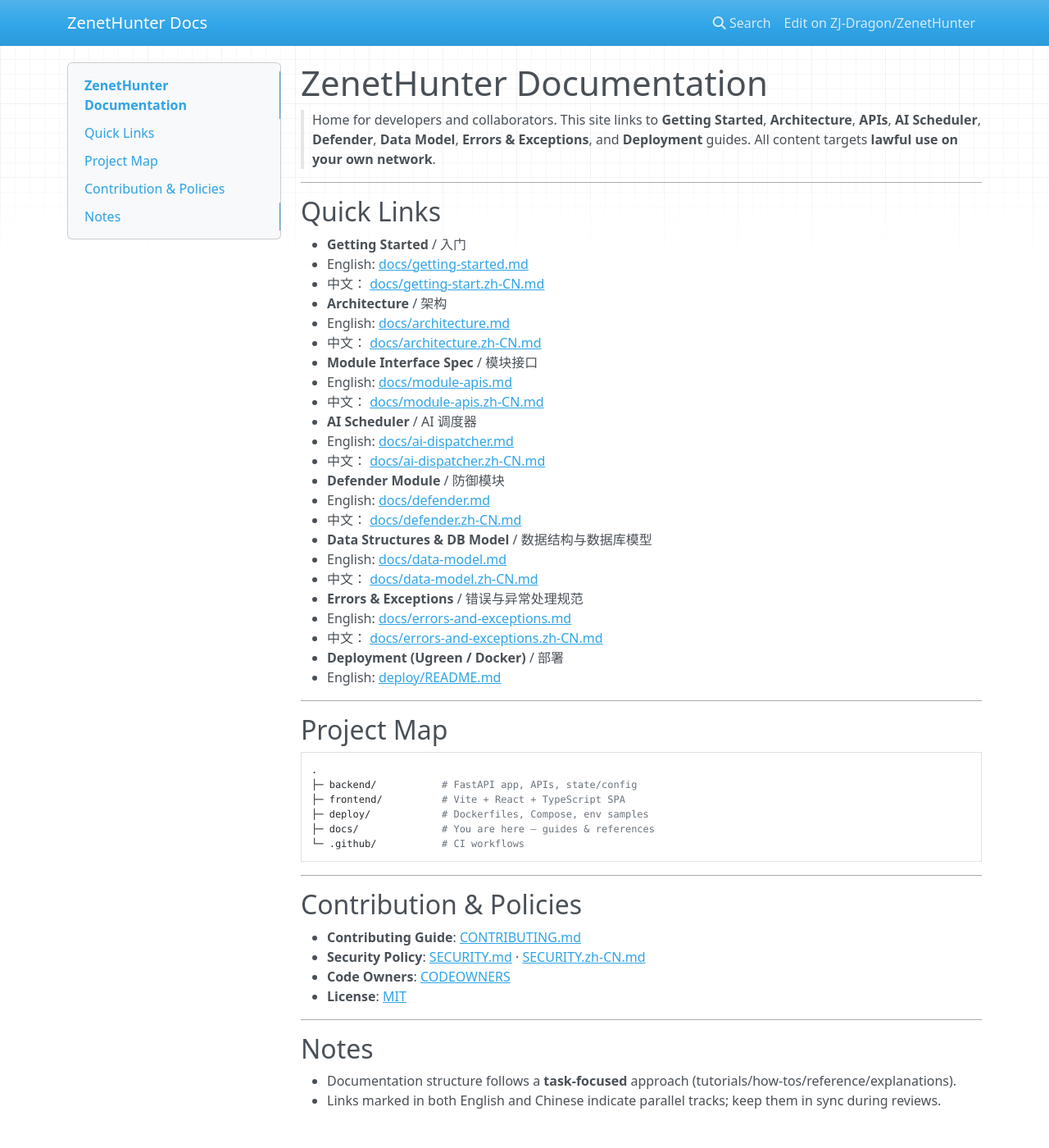
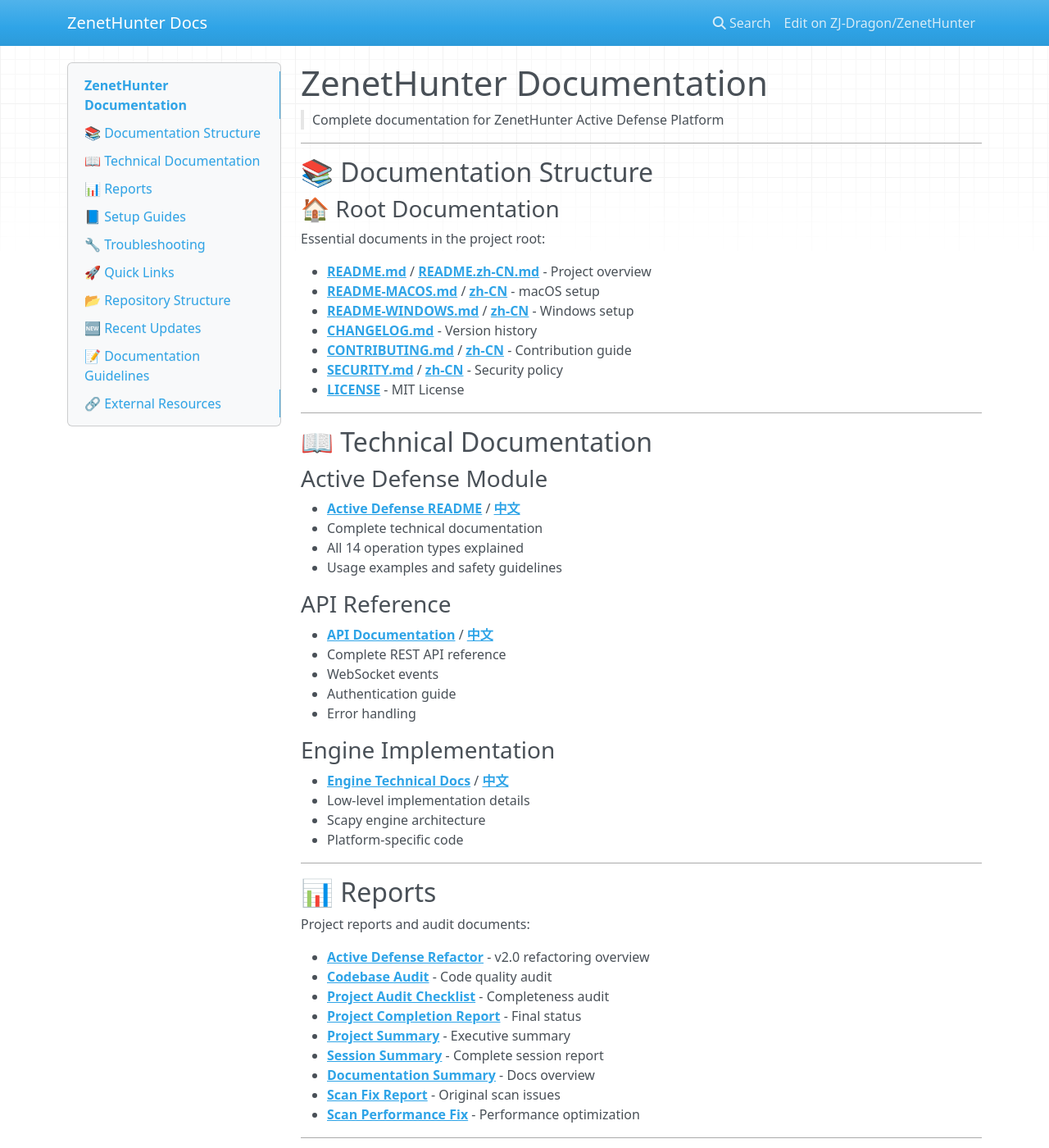
Before and after one commit to ZJ-Dragon/ZenetHunter, an MkDocs documentation site: the page built from docs/index.md, in a window 1280 px wide and 1400 px high. Shown: the whole window at 82% size. Built offline with MkDocs 1.6.1, drawn with Linux system fonts in a browser that asks for light colours; nearby versions of some CDN libraries; some of the changed text lies outside the part shown.

Commit message:
docs: update index with new documentation structure

````diff
--- a/docs/index.md
+++ b/docs/index.md
@@ -1,62 +1,182 @@
-
-
 # ZenetHunter Documentation
 
-> Home for developers and collaborators. This site links to **Getting Started**, **Architecture**, **APIs**, **AI Scheduler**, **Defender**, **Data Model**, **Errors & Exceptions**, and **Deployment** guides. All content targets **lawful use on your own network**.
+> Complete documentation for ZenetHunter Active Defense Platform
 
 ---
 
-## Quick Links
+## 📚 Documentation Structure
 
-- **Getting Started** / 入门
-  - English: [docs/getting-started.md](./getting-started.md)
-  - 中文： [docs/getting-start.zh-CN.md](./getting-start.zh-CN.md)
-- **Architecture** / 架构
-  - English: [docs/architecture.md](./architecture.md)
-  - 中文： [docs/architecture.zh-CN.md](./architecture.zh-CN.md)
-- **Module Interface Spec** / 模块接口
-  - English: [docs/module-apis.md](./module-apis.md)
-  - 中文： [docs/module-apis.zh-CN.md](./module-apis.zh-CN.md)
-- **AI Scheduler** / AI 调度器
-  - English: [docs/ai-dispatcher.md](./ai-dispatcher.md)
-  - 中文： [docs/ai-dispatcher.zh-CN.md](./ai-dispatcher.zh-CN.md)
-- **Defender Module** / 防御模块
-  - English: [docs/defender.md](./defender.md)
-  - 中文： [docs/defender.zh-CN.md](./defender.zh-CN.md)
-- **Data Structures & DB Model** / 数据结构与数据库模型
-  - English: [docs/data-model.md](./data-model.md)
-  - 中文： [docs/data-model.zh-CN.md](./data-model.zh-CN.md)
-- **Errors & Exceptions** / 错误与异常处理规范
-  - English: [docs/errors-and-exceptions.md](./errors-and-exceptions.md)
-  - 中文： [docs/errors-and-exceptions.zh-CN.md](./errors-and-exceptions.zh-CN.md)
-- **Deployment (Ugreen / Docker)** / 部署
-  - English: [deploy/README.md](../deploy/README.md)
+### 🏠 Root Documentation
+
+Essential documents in the project root:
+
+- **[README.md](../README.md)** / **[README.zh-CN.md](../README.zh-CN.md)** - Project overview
+- **[README-MACOS.md](../README-MACOS.md)** / **[zh-CN](../README-MACOS.zh-CN.md)** - macOS setup
+- **[README-WINDOWS.md](../README-WINDOWS.md)** / **[zh-CN](../README-WINDOWS.zh-CN.md)** - Windows setup
+- **[CHANGELOG.md](../CHANGELOG.md)** - Version history
+- **[CONTRIBUTING.md](../CONTRIBUTING.md)** / **[zh-CN](../CONTRIBUTING.zh-CN.md)** - Contribution guide
+- **[SECURITY.md](../SECURITY.md)** / **[zh-CN](../SECURITY.zh-CN.md)** - Security policy
+- **[LICENSE](../LICENSE)** - MIT License
 
 ---
 
-## Project Map
+## 📖 Technical Documentation
+
+### Active Defense Module
+
+- **[Active Defense README](active-defense/README.md)** / **[中文](active-defense/README.zh-CN.md)**
+  - Complete technical documentation
+  - All 14 operation types explained
+  - Usage examples and safety guidelines
+
+### API Reference
+
+- **[API Documentation](api/README.md)** / **[中文](api/README.zh-CN.md)**
+  - Complete REST API reference
+  - WebSocket events
+  - Authentication guide
+  - Error handling
+
+### Engine Implementation
+
+- **[Engine Technical Docs](../backend/app/core/engine/README.md)** / **[中文](../backend/app/core/engine/README.zh-CN.md)**
+  - Low-level implementation details
+  - Scapy engine architecture
+  - Platform-specific code
+
+---
+
+## 📊 Reports
+
+Project reports and audit documents:
+
+- **[Active Defense Refactor](reports/ACTIVE_DEFENSE_REFACTOR.md)** - v2.0 refactoring overview
+- **[Codebase Audit](reports/CODEBASE_AUDIT.md)** - Code quality audit
+- **[Project Audit Checklist](reports/PROJECT_AUDIT_CHECKLIST.md)** - Completeness audit
+- **[Project Completion Report](reports/PROJECT_COMPLETION_REPORT.md)** - Final status
+- **[Project Summary](reports/PROJECT_SUMMARY.md)** - Executive summary
+- **[Session Summary](reports/SESSION_SUMMARY.md)** - Complete session report
+- **[Documentation Summary](reports/DOCUMENTATION_SUMMARY.md)** - Docs overview
+- **[Scan Fix Report](reports/SCAN_FIX_REPORT.md)** - Original scan issues
+- **[Scan Performance Fix](reports/SCAN_PERFORMANCE_FIX.md)** - Performance optimization
+
+---
+
+## 📘 Setup Guides
+
+Installation and configuration guides:
+
+- **[Conda Setup](guides/CONDA_SETUP.md)** - Conda environment configuration
+- **[Environment Setup](guides/ENVIRONMENT_SETUP.md)** - Smart environment detection
+- **[Force Shutdown Guide](guides/FORCE_SHUTDOWN_GUIDE.md)** - Shutdown mechanisms
+
+---
+
+## 🔧 Troubleshooting
+
+Problem-solving guides and fixes:
+
+- **[Quick Fix Guide](troubleshooting/QUICK_FIX_GUIDE.md)** - Common issues quick reference
+- **[Import Errors Fix](troubleshooting/IMPORT_ERRORS_FIX.md)** - Module import issues
+- **[IDE Import Fix](troubleshooting/IDE_IMPORT_FIX.md)** - IDE configuration
+- **[Port Fix Guide](troubleshooting/PORT_FIX_GUIDE.md)** - Port occupation issues
+- **[Database Migration](troubleshooting/DATABASE_MIGRATION_REQUIRED.md)** - Schema migration
+- **[CLI Shutdown Fix](troubleshooting/CLI_SHUTDOWN_FIX.md)** - Ctrl+C handling
+- **[Shutdown Optimization](troubleshooting/SHUTDOWN_OPTIMIZATION.md)** - Graceful shutdown
+- **[Final Fixes Summary](troubleshooting/FINAL_FIXES_SUMMARY.md)** - All fixes overview
+
+---
+
+## 🚀 Quick Links
+
+### For New Users
+
+1. **[Getting Started](../README.md#quick-start)** - Installation and first run
+2. **[API Documentation](api/README.md)** - Using the REST API
+3. **[Quick Fix Guide](troubleshooting/QUICK_FIX_GUIDE.md)** - Common problems
+
+### For Developers
+
+1. **[Contributing Guide](../CONTRIBUTING.md)** - How to contribute
+2. **[Active Defense Docs](active-defense/README.md)** - Technical details
+3. **[Engine Implementation](../backend/app/core/engine/README.md)** - Low-level code
+
+### For Deployers
+
+1. **[Deployment Guide](../deploy/README.md)** - Production deployment
+2. **[Security Baseline](../deploy/SECURITY_BASELINE.md)** - Security configuration
+3. **[Network Setup](../deploy/NETWORK-SETUP.md)** - Network configuration
+
+---
+
+## 📂 Repository Structure
 
 ```
-.
-├─ backend/           # FastAPI app, APIs, state/config
-├─ frontend/          # Vite + React + TypeScript SPA
-├─ deploy/            # Dockerfiles, Compose, env samples
-├─ docs/              # You are here — guides & references
-└─ .github/           # CI workflows
+ZenetHunter/
+├── README.md / README.zh-CN.md          # Project overview
+├── CHANGELOG.md                         # Version history
+├── CONTRIBUTING.md                      # Contribution guide
+├── SECURITY.md                          # Security policy
+│
+├── docs/
+│   ├── index.md                         # This file
+│   ├── active-defense/                  # Active defense module docs
+│   ├── api/                             # API reference
+│   ├── reports/                         # Project reports ⭐
+│   ├── guides/                          # Setup guides ⭐
+│   └── troubleshooting/                 # Problem-solving ⭐
+│
+├── backend/                             # Python backend
+├── frontend/                            # React frontend
+├── deploy/                              # Deployment configs
+│
+├── cleanup.sh                           # Cleanup script ⭐
+├── fix-imports.sh                       # IDE fix script ⭐
+└── start-local.sh                       # Startup script
 ```
 
 ---
 
-## Contribution & Policies
+## 🆕 Recent Updates
 
-- **Contributing Guide**: [CONTRIBUTING.md](../CONTRIBUTING.md)
-- **Security Policy**: [SECURITY.md](../SECURITY.md) · [SECURITY.zh-CN.md](../SECURITY.zh-CN.md)
-- **Code Owners**: [CODEOWNERS](../CODEOWNERS)
-- **License**: [MIT](../LICENSE)
+- **2026-01-23**: Documentation reorganization
+  - Moved 19 docs to structured folders
+  - Created reports/guides/troubleshooting sections
+  - Added cleanup and fix-imports scripts
+
+- **2026-01-17**: Active Defense Refactor (v2.0)
+  - Removed passive defense modules
+  - Implemented 14 active defense techniques
+  - Complete performance optimization
 
 ---
 
-## Notes
+## 📝 Documentation Guidelines
 
-- Documentation structure follows a **task‑focused** approach (tutorials/how‑tos/reference/explanations).
-- Links marked in both English and Chinese indicate parallel tracks; keep them in sync during reviews.
+### File Naming
+
+- **English**: `README.md`, `GUIDE_NAME.md`
+- **Chinese**: `README.zh-CN.md`, `GUIDE_NAME.zh-CN.md`
+
+### Location
+
+- **Root**: Core project docs (README, CHANGELOG, etc.)
+- **docs/reports/**: Project status and audit reports
+- **docs/guides/**: Installation and setup guides
+- **docs/troubleshooting/**: Problem-solving documentation
+- **docs/api/**: API reference
+- **docs/active-defense/**: Module-specific technical docs
+
+---
+
+## 🔗 External Resources
+
+- **GitHub**: https://github.com/ZJ-Dragon/ZenetHunter
+- **Issues**: https://github.com/ZJ-Dragon/ZenetHunter/issues
+- **Discussions**: https://github.com/ZJ-Dragon/ZenetHunter/discussions
+
+---
+
+**Last Updated**: 2026-01-23
+**Documentation Version**: 2.0
+**Project Version**: 2.0.0 (Active Defense Refactor)
````
